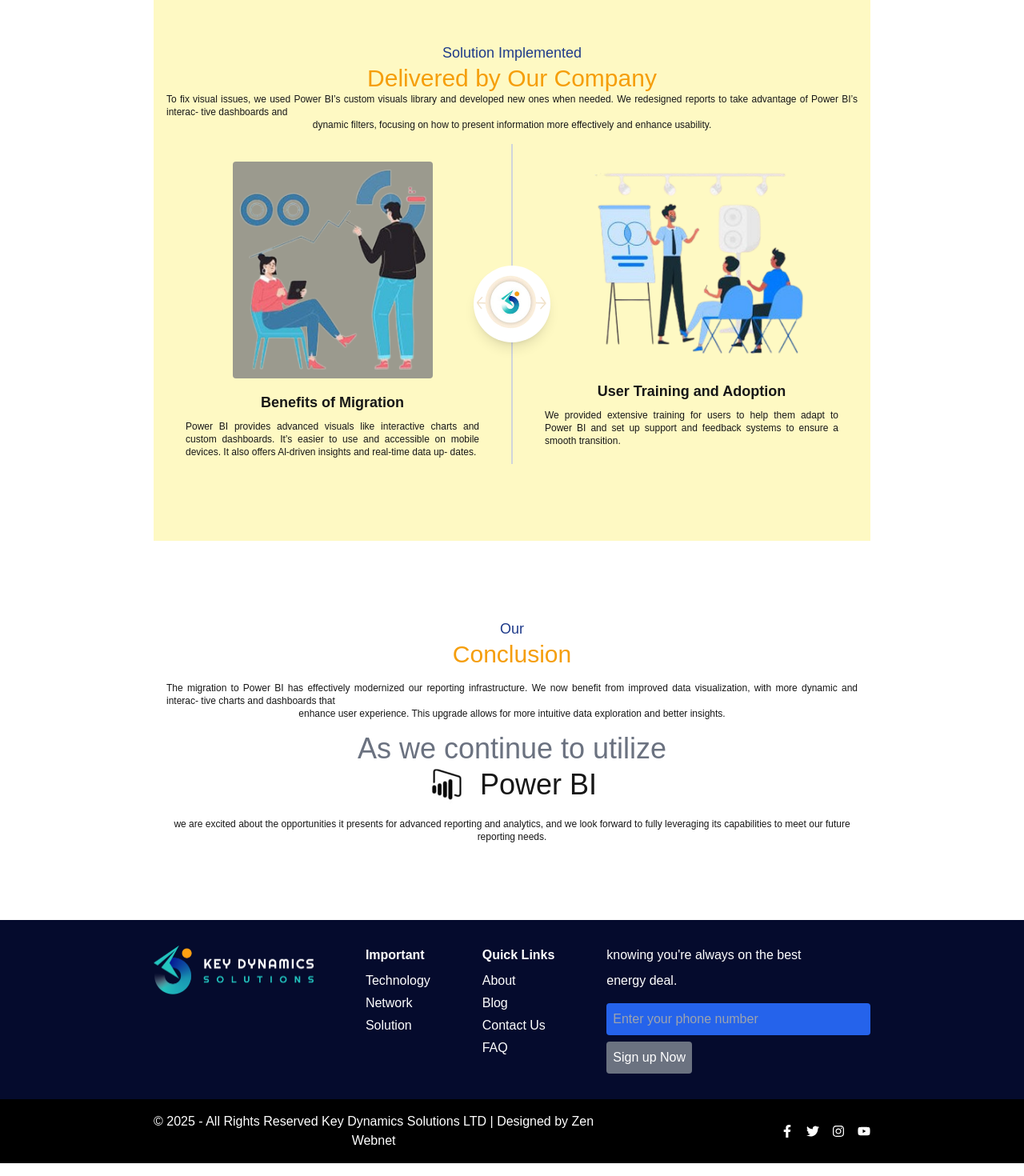
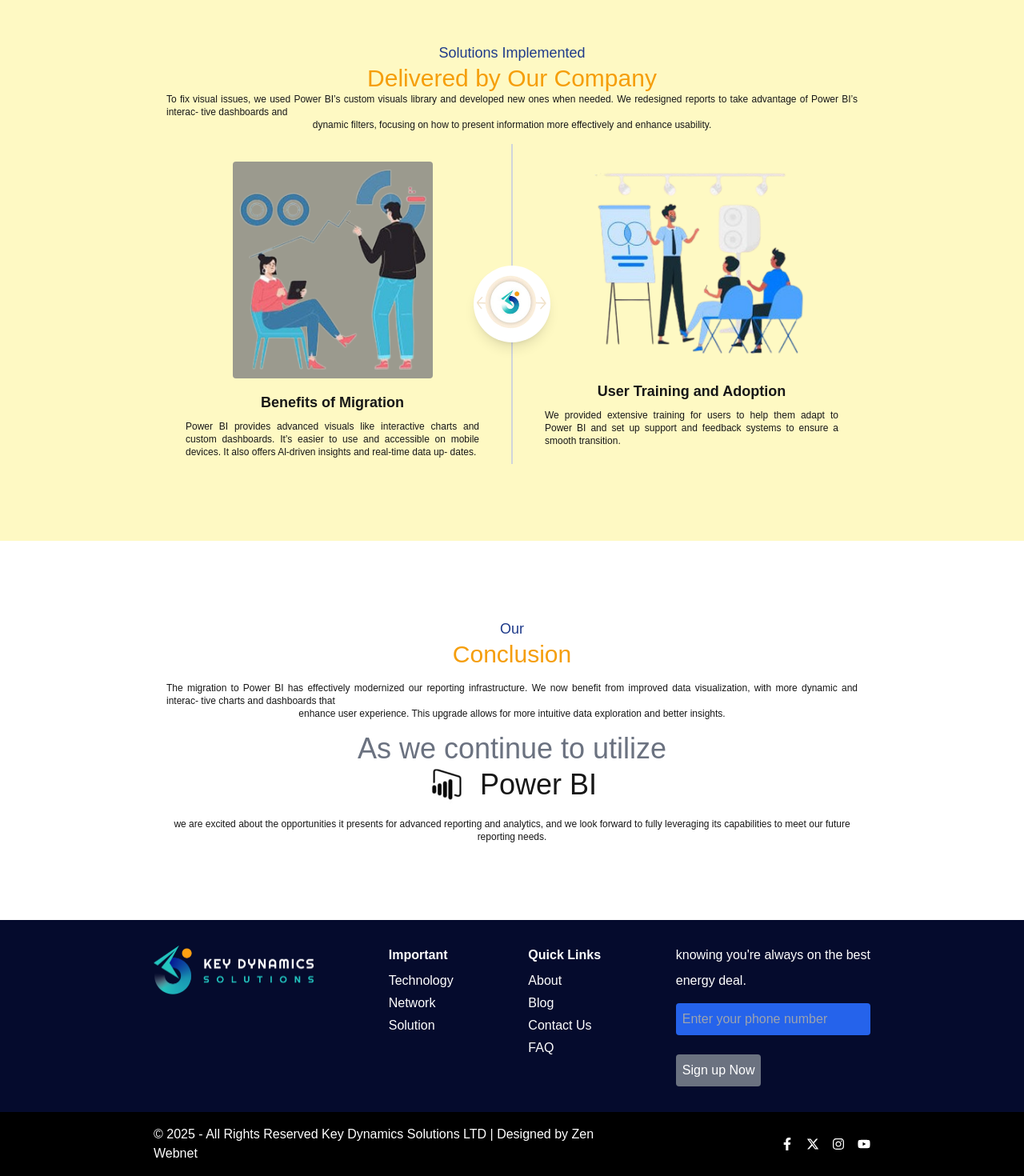
Before and after one commit to anil9450/dummy_design, a Next.js app: page / in a window 1280 px wide. Shown: the part 2198-3668 px from the top of the page at 80% size. Built offline with nearby package versions, Linux system fonts and the light colour scheme.

Commit message:
final commit

```diff
--- a/src/components/Footer.tsx
+++ b/src/components/Footer.tsx
@@ -50,13 +50,15 @@
               placeholder="Enter your phone number"
               className="w-full p-2 rounded bg-blue-600 text-white"
             />
+          </form>
+          <div className="mt-4">
             <button
               type="submit"
-              className="bg-gray-500 text-white p-2 rounded"
+              className="bg-gray-500 text-white p-2 rounded mt-4"
             >
               Sign up Now
             </button>
-          </form>
+          </div>
         </div>
       </div>
     </footer>
--- a/src/components/Footerex.tsx
+++ b/src/components/Footerex.tsx
@@ -1,6 +1,7 @@
 import React from "react";
 import { FaFacebookF, FaTwitter, FaInstagram, FaYoutube } from "react-icons/fa";
 import Link from "next/link";
+import { FaXTwitter } from "react-icons/fa6";
 
 const Footerex = () => {
   return (
@@ -12,7 +13,7 @@
             &copy; {new Date().getFullYear()} - All Rights Reserved Key Dynamics
             Solutions LTD | Designed by Zen
           </p>
-          <p>Webnet</p>
+          <p className="text-center sm:text-justify">Webnet</p>
         </div>
 
         {/* Right Section */}
@@ -27,6 +28,7 @@
           >
             <FaFacebookF />
           </Link>
+
           <Link
             href="https://twitter.com"
             aria-label="Twitter"
@@ -35,8 +37,9 @@
             rel="noopener noreferrer"
             className="hover:text-blue-400"
           >
-            <FaTwitter />
+            <FaXTwitter />
           </Link>
+
           <Link
             href="https://instagram.com"
             aria-label="Instagram"
@@ -47,6 +50,7 @@
           >
             <FaInstagram />
           </Link>
+
           <Link
             href="https://youtube.com"
             aria-label="YouTube"
--- a/src/components/Solution.tsx
+++ b/src/components/Solution.tsx
@@ -3,18 +3,19 @@
 
 const Solution = () => {
   return (
+    <div className="bg-yellow-100">
       <div className="mx-auto sm:w-3/4 px-4 sm:px-6 lg:px-8 mt-8">
-      <div className="px-4 py-4 sm:py-24 bg-yellow-100">
+        <div className="px-4 py-4 sm:py-24">
           <div>
             <h1 className="text-center text-blue-900 text-lg">
-            Solution Implemented
+              Solutions Implemented
             </h1>
             <h1 className="text-amber-500 text-center text-3xl">
               Delivered by Our Company
             </h1>
             <p className="text-xs text-justify">
-            To fix visual issues, we used Power BI’s custom visuals library and
-            developed new ones when needed. We redesigned reports to take
+              To fix visual issues, we used Power BI’s custom visuals library
+              and developed new ones when needed. We redesigned reports to take
               advantage of Power BI’s interac- tive dashboards and
             </p>
             <p className="text-xs sm:text-center text-justify">
@@ -39,8 +40,8 @@
               <p className="mt-2 px-2 text-xs text-justify">
                 Power BI provides advanced visuals like interactive charts and
                 custom dashboards. It’s easier to use and accessible on mobile
-              devices. It also offers Al-driven insights and real-time data up-
-              dates.
+                devices. It also offers Al-driven insights and real-time data
+                up- dates.
               </p>
             </div>
 
@@ -81,6 +82,7 @@
           </div>
         </div>
       </div>
+    </div>
   );
 };
 
```
Lines whose indentation alone changed are shown as unchanged.
